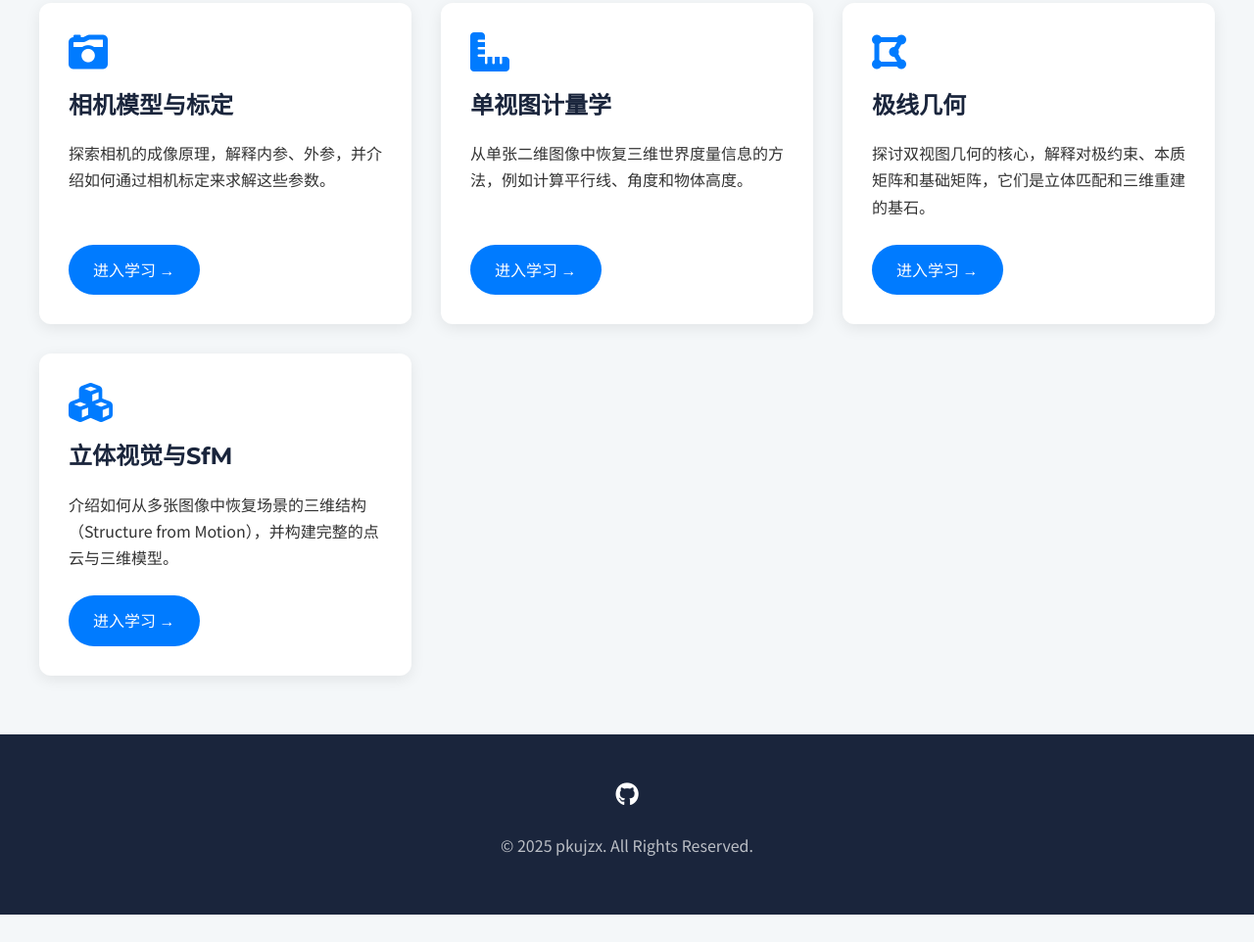
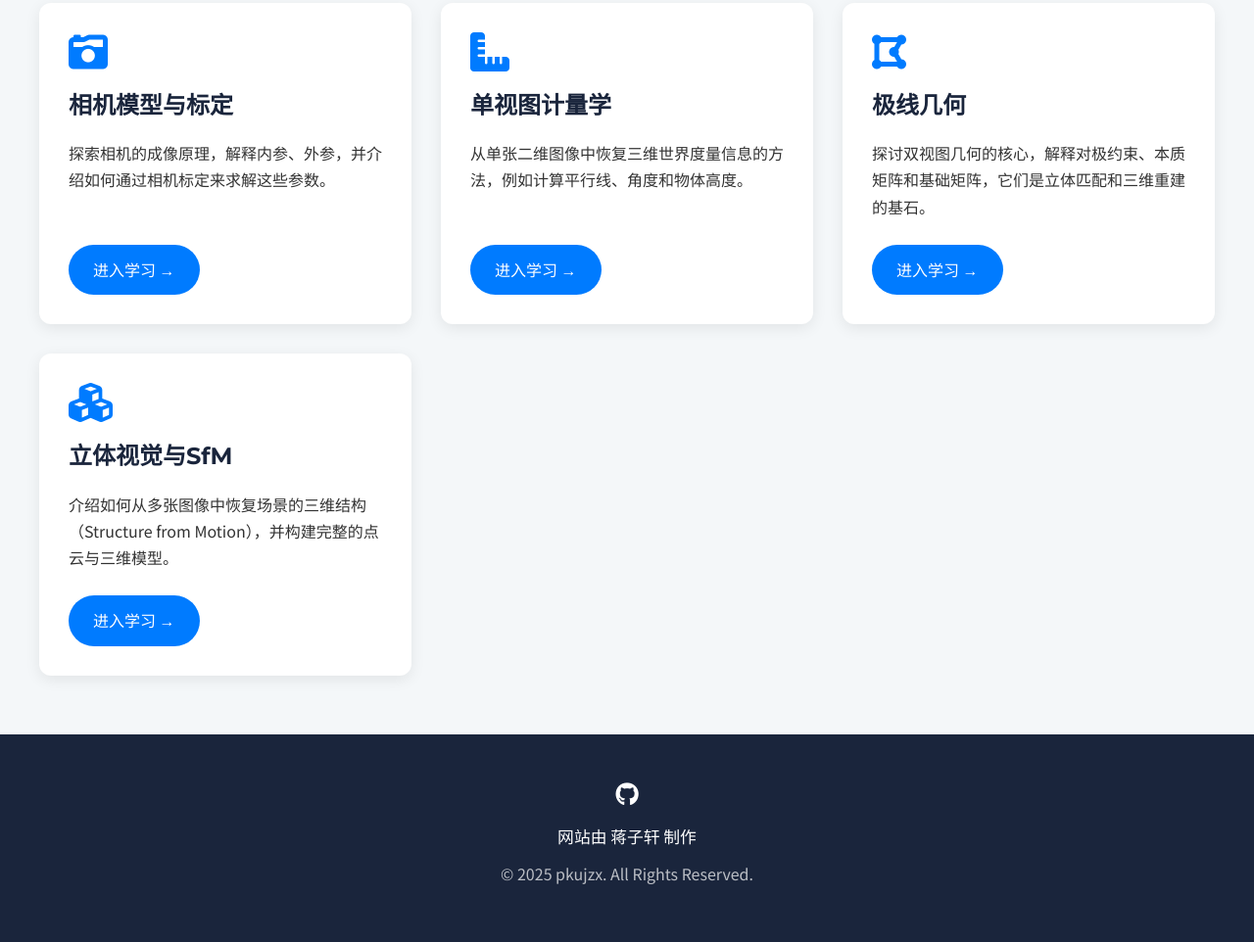
Before and after one commit to PKUJZX/3D_Vision, a plain HTML site: page index.html in a window 1280 px wide. Shown: the part 520-1482 px from the top of the page at 98% size. Before the commit the page ends 1454 px from the top, so only its background shows below. Drawn offline with Linux system fonts and the light colour scheme.

Commit message:
Update index.html

```diff
--- a/index.html
+++ b/index.html
@@ -181,7 +181,14 @@
             color: var(--primary-color);
         }
         .footer p {
+            margin-top: 10px;
+        }
+        .author-credit {
+            color: var(--white-color);
+            font-weight: 500;
+            font-size: 1.05em;
             margin-top: 20px;
+            margin-bottom: 5px;
         }
 
         /* Responsive Design */
@@ -259,6 +266,7 @@
         <div class="social-links">
             <a href="https://github.com/pkujzx" target="_blank" title="GitHub"><i class="fab fa-github"></i></a>
         </div>
+        <p class="author-credit">网站由 蒋子轩 制作</p>
         <p>&copy; 2025 pkujzx. All Rights Reserved.</p>
     </footer>
 
```
